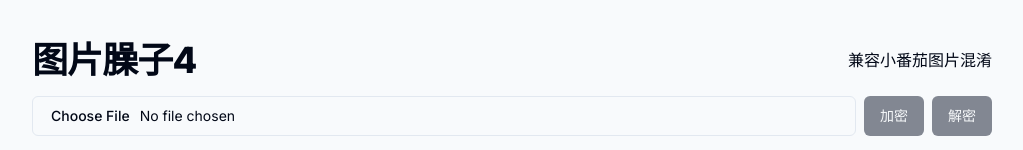
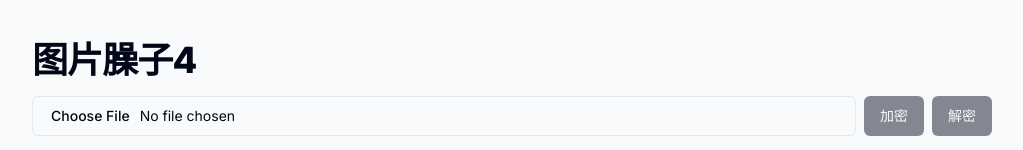
Before and after one commit to bishojoism/lw7, a Next.js app: page /saozi4 in a window 1280 px wide. Shown: the top 150 px of the page, without its empty margins (128-1151 px from the left). Built offline with nearby package versions, Linux system fonts and the light colour scheme.

Commit message:
不兼容

```diff
--- a/src/app/saozi4/page.tsx
+++ b/src/app/saozi4/page.tsx
@@ -37,7 +37,6 @@ export default function Page() {
             <title>图片臊子4</title>
             <div className="flex items-center justify-between">
                 <h1 className="scroll-m-20 text-4xl font-extrabold tracking-tight">图片臊子4</h1>
-                兼容小番茄图片混淆
             </div>
             <div className="flex items-center justify-around space-x-2">
                 <Input ref={ref} type="file" accept="image/*" onInput={() => {
```
